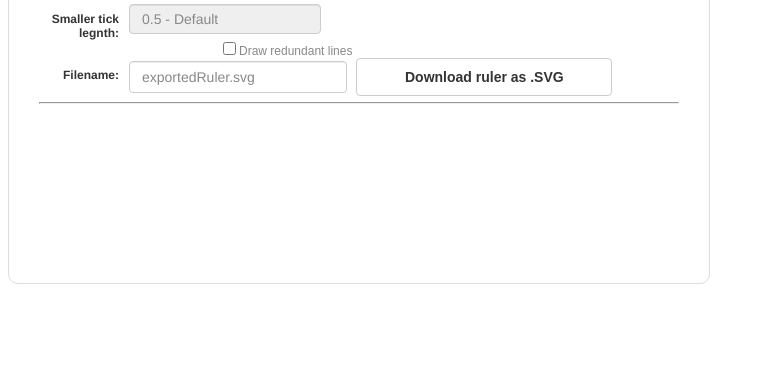
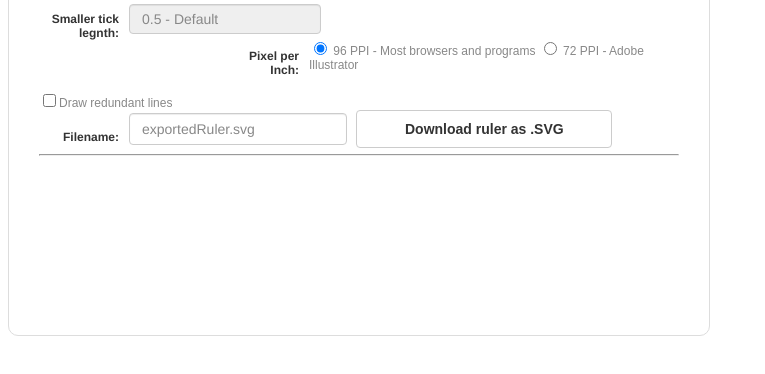
Before and after one commit to Robbbb/VectorRuler, a plain HTML site: page index.html in a window 1280 px wide. Shown: the part 314-688 px from the top of the page, without its empty margins (0-765 px from the left). Drawn offline with nearby package versions, Linux system fonts and the light colour scheme.

Commit message:
Correctly label PPI radio buttons
Label the pixel per inch field so it is associated with the input box

```diff
--- a/index.html
+++ b/index.html
@@ -87,15 +87,25 @@
             <label>
                 <span></span>
             </label>
+            <label>
+                <span>Pixel per Inch: </span>
+                <Input type = "radio" name= "ppInch" value="96" checked>
+                    96 PPI - Most browsers and programs
+                <Input type = "radio"  name= "ppInch" value="72" >
+                    72 PPI - Adobe Illustrator
+            </label>
+            <br>
             <input type="checkbox" name="redundant" aria-label="Draw redundant lines" id="redundant" >Draw redundant lines<br>
     </form>
     <form id="svgexpform" method="post" action="http://download-data-uri.appspot.com/" >
-        <b>Filename: </b>
+        <label>
+            <span><b>Filename:</b></span>
             <input type="text" name="filename" value="exportedRuler.svg">
             <input id="svgexpdata" name="data" value="123" type="hidden">
             <a href="#" id="downloadSVG">
                 <input type="button" class="button" value="Download ruler as .SVG" id="svgexpbutton">
             </a>
+        </label>
     </form>
 
     <hr>
```
Lines whose indentation alone changed are shown as unchanged.
